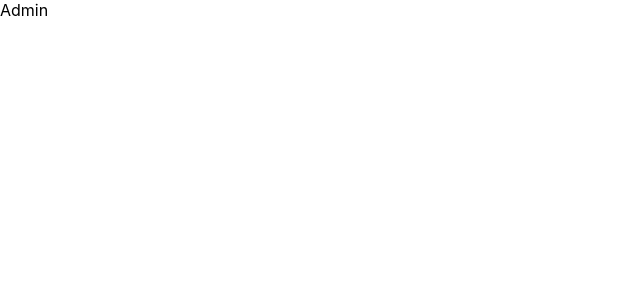
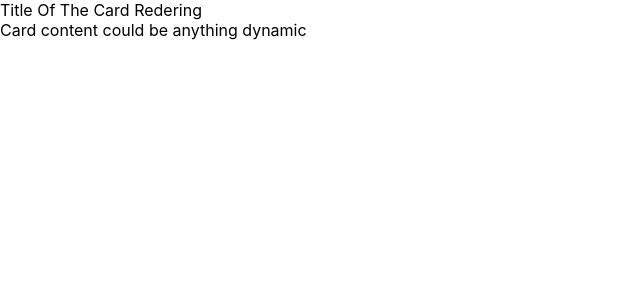
Before and after one commit to EmmanuelAmpofo/LibrarySystem, a React (Create React App) app: page /admin in a window 1280 px wide. Shown: the top 300 px of the page, without its empty margins (0-640 px from the left). Built offline with nearby package versions, Linux system fonts and the light colour scheme.

Commit message:
Resuable card components

```diff
--- a/public/index.html
+++ b/public/index.html
@@ -24,7 +24,7 @@
       work correctly both with client-side routing and a non-root public URL.
       Learn how to configure a non-root public URL by running `npm run build`.
     -->
-    <title>React App</title>
+    <title>Library App</title>
   </head>
   <body>
     <noscript>You need to enable JavaScript to run this app.</noscript>
--- /dev/null
+++ b/src/component/cardComponent/CardContent.jsx
@@ -0,0 +1,12 @@
+import React from 'react'
+import "./cardComponent.css"
+
+function CardContent({children}) {
+  return (
+    <div>
+        Card content could be anything dynamic
+    </div>
+  )
+}
+
+export default CardContent
--- /dev/null
+++ b/src/component/cardComponent/CardTitle.jsx
@@ -0,0 +1,14 @@
+import { Box } from '@mui/material'
+import React from 'react'
+import "./cardComponent.css"
+function CardTitle({title}) {
+  return (
+    <Box>
+        <Box className='cardtitle'>
+            Title of the card redering
+        </Box>
+    </Box>
+  )
+}
+
+export default CardTitle
--- /dev/null
+++ b/src/component/cardComponent/cardComponent.css
@@ -0,0 +1,3 @@
+.cardtitle{
+    text-transform: capitalize;
+}
--- /dev/null
+++ b/src/component/mainCard/MainCard.jsx
@@ -0,0 +1,14 @@
+import React from 'react'
+import CardContent from '../cardComponent/CardContent'
+import CardTitle from '../cardComponent/CardTitle'
+
+function MainCard({title, children}) {
+  return (
+    <div>
+        <CardTitle/>
+        <CardContent/>
+    </div>
+  )
+}
+
+export default MainCard
--- a/src/pages/admin/Admin.jsx
+++ b/src/pages/admin/Admin.jsx
@@ -1,8 +1,11 @@
 import React from 'react'
+import MainCard from '../../component/mainCard/MainCard'
 
 function Admin() {
   return (
-    <div>Admin</div>
+    <div>
+      <MainCard/>
+    </div>
   )
 }
 
```
Also changed, not shown: src/pages/admin/admin.css (added).
